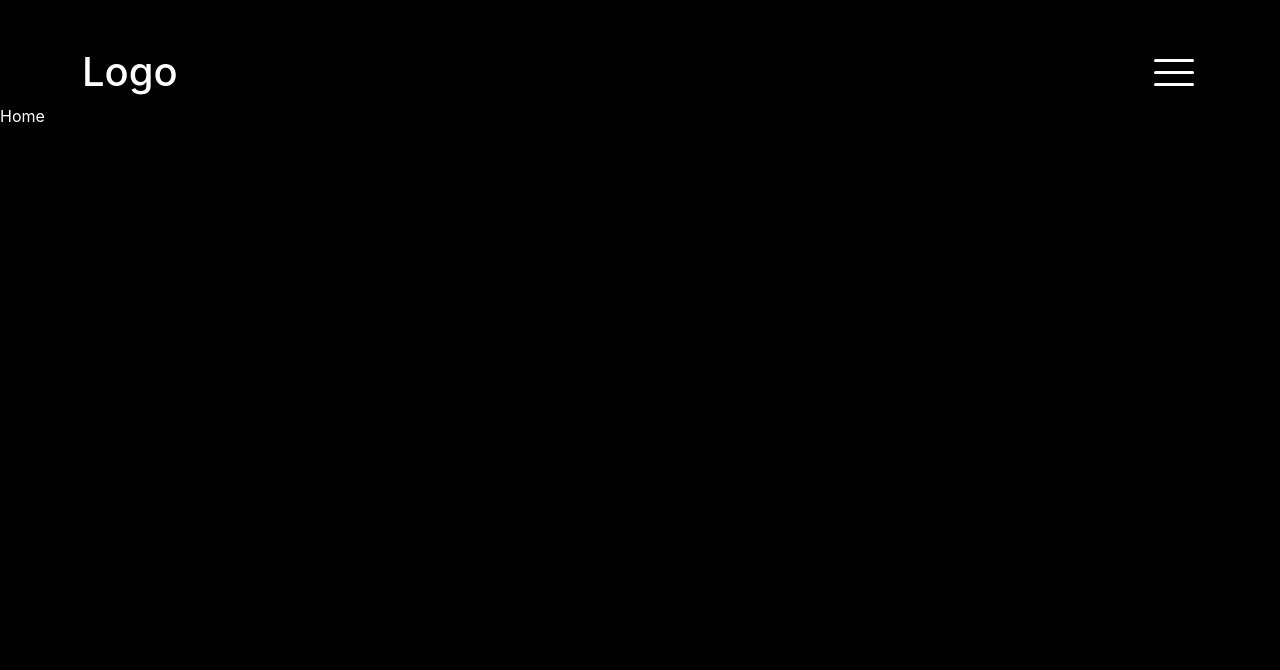
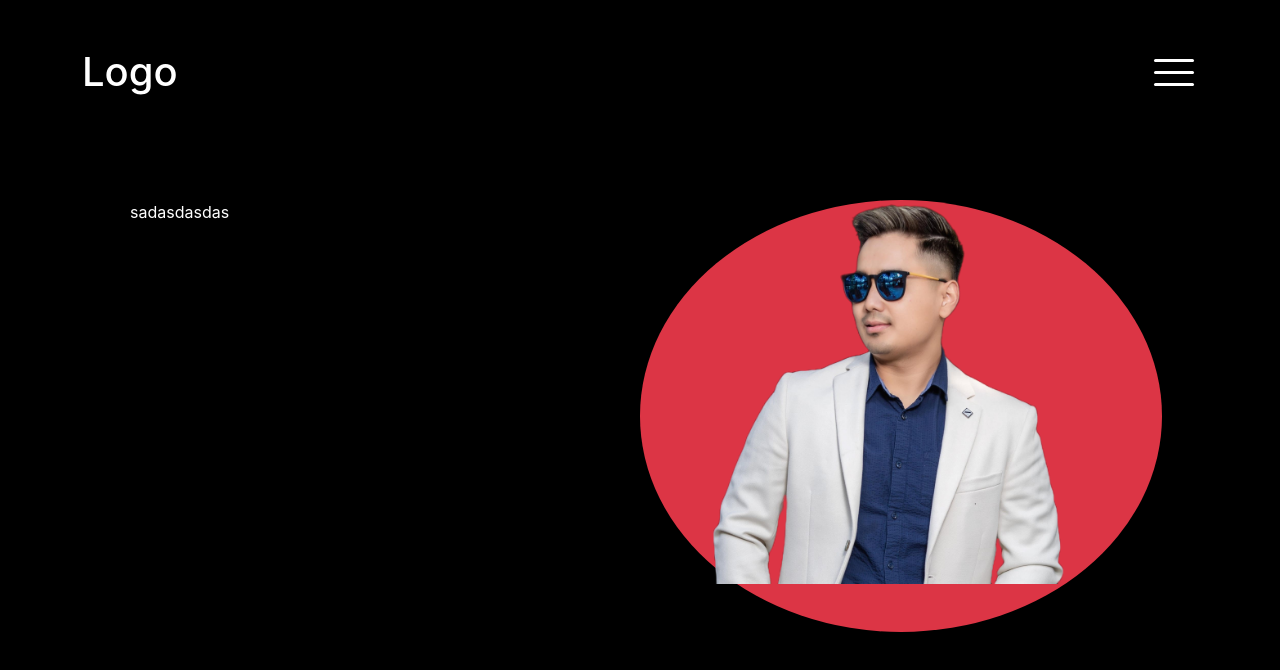
Before and after one commit to GauravShreenet/portfoliomain, a React (Create React App) app: page / in a window 1280 px wide. Shown: the top 670 px of the page. Built offline with nearby package versions, Linux system fonts and the light colour scheme.

Commit message:
added the image

```diff
--- a/src/App.css
+++ b/src/App.css
@@ -35,3 +35,9 @@ body {
 .row .col {
     z-index: 2;
 }
+
+.image-resize img{
+    height: 30vw;
+    width: auto;
+    /* background: red; */
+}
--- a/src/component/Home.js
+++ b/src/component/Home.js
@@ -1,7 +1,20 @@
 import React from 'react'
+import imagePortfolio from "../asset/My project.png"
 
 export const Home = () => {
   return (
-    <div>Home</div>
+    <div className="container" id='home'>
+        <div className="row mt-5 p-5">
+            <div className="col">
+                sadasdasdas
+            </div>
+            <div className="col bg-danger rounded-circle">
+                <div className="image-resize d-flex justify-content-center mb-5">
+                    <img src={imagePortfolio} alt="" />
+                </div>
+            </div>
+        </div>
+
+    </div>
   )
 }
```
